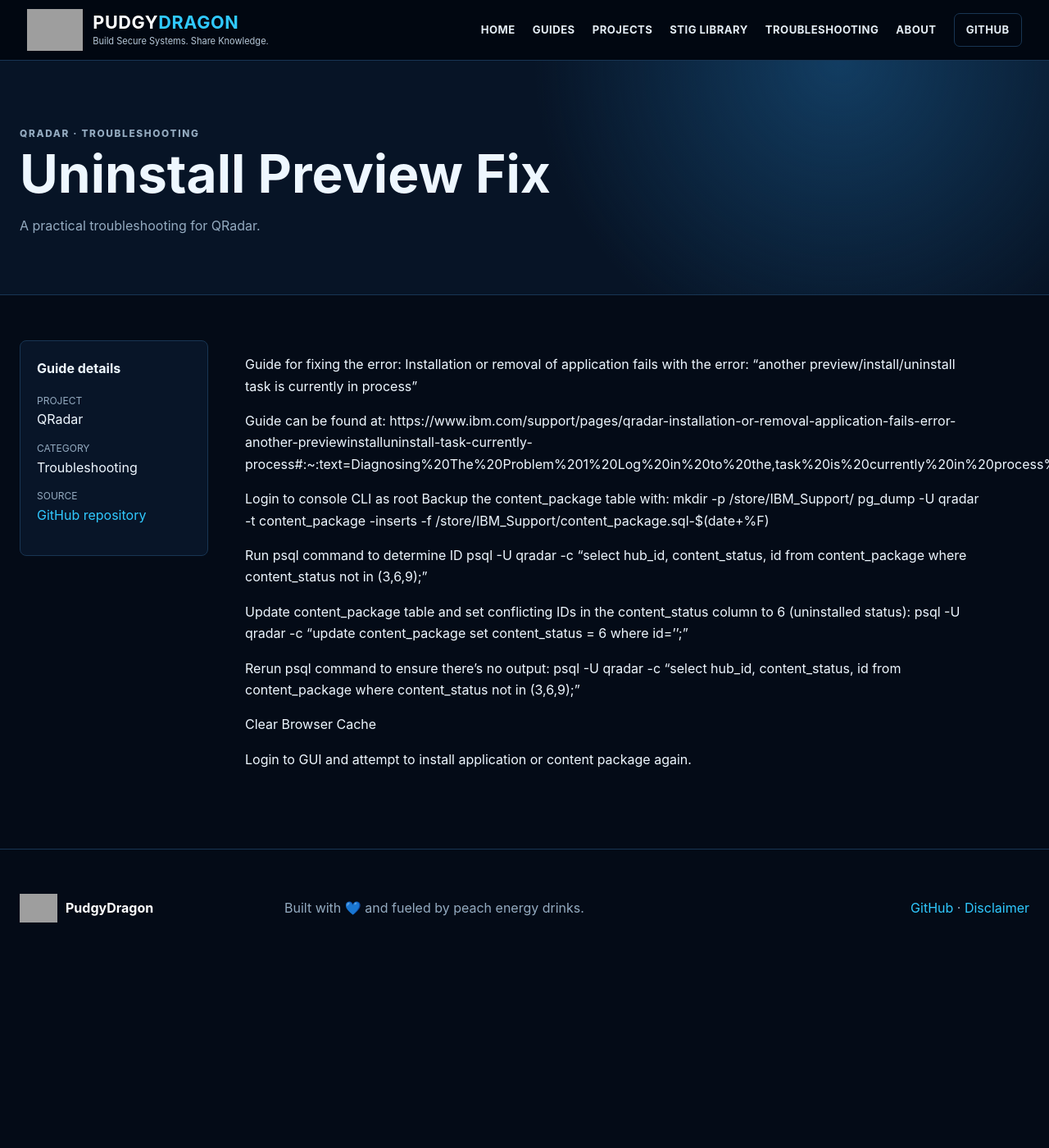
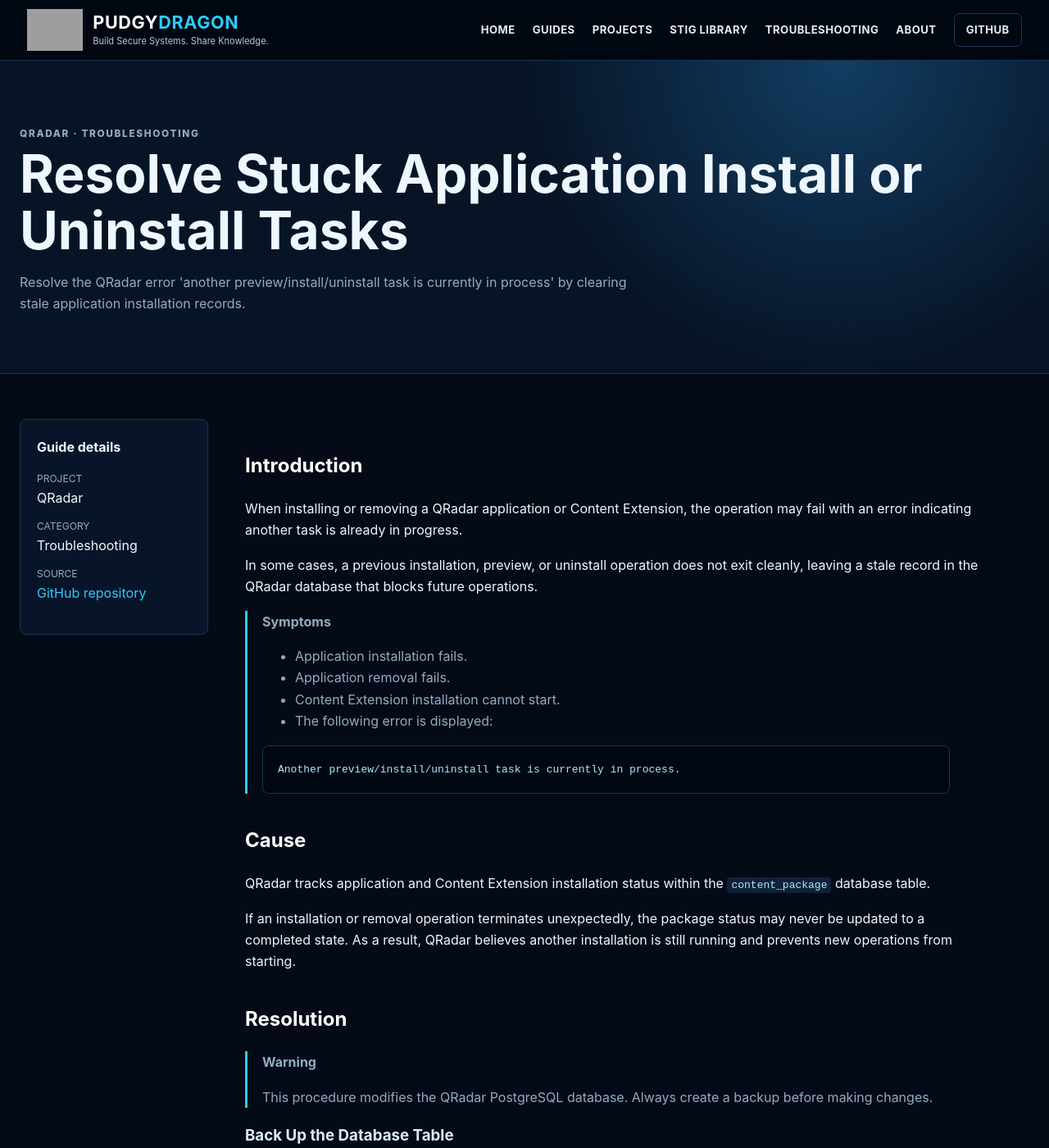
Before and after one commit to PudgyDragon/pudgydragon.github.io, a Jekyll site: the page built from _guides/qradar-troubleshooting-uninstall-preview-fix.md, in a window 1280 px wide and 1400 px high. Shown: the whole window at 82% size. Built offline with Jekyll 4.4.1, drawn with Linux system fonts in a browser that asks for light colours; some of the changed text lies outside the part shown; grey boxes are pictures that could not be loaded.

Commit message:
Update qradar-troubleshooting-uninstall-preview-fix.md

````diff
--- a/_guides/qradar-troubleshooting-uninstall-preview-fix.md
+++ b/_guides/qradar-troubleshooting-uninstall-preview-fix.md
@@ -1,31 +1,124 @@
 ---
-title: "Uninstall Preview Fix"
+title: "Resolve Stuck Application Install or Uninstall Tasks"
 project: "QRadar"
 category: "Troubleshooting"
-description: "A practical troubleshooting for QRadar."
+description: "Resolve the QRadar error 'another preview/install/uninstall task is currently in process' by clearing stale application installation records."
 source_url: "https://github.com/PudgyDragon/QRadar/blob/main/Troubleshooting/Uninstall%20Preview%20Fix"
 ---
 
-Guide for fixing the error: Installation or removal of application fails with the error:
-"another preview/install/uninstall task is currently in process"
+## Introduction
 
-Guide can be found at:
-https://www.ibm.com/support/pages/qradar-installation-or-removal-application-fails-error-another-previewinstalluninstall-task-currently-process#:~:text=Diagnosing%20The%20Problem%201%20Log%20in%20to%20the,task%20is%20currently%20in%20process%20%22%20shows%20up.
+When installing or removing a QRadar application or Content Extension, the operation may fail with an error indicating another task is already in progress.
 
-Login to console CLI as root
-Backup the content_package table with:
-mkdir -p /store/IBM_Support/
-pg_dump -U qradar -t content_package -inserts -f /store/IBM_Support/content_package.sql-$(date+%F)
+In some cases, a previous installation, preview, or uninstall operation does not exit cleanly, leaving a stale record in the QRadar database that blocks future operations.
 
-Run psql command to determine ID
-psql -U qradar -c “select hub_id, content_status, id from content_package where content_status not in (3,6,9);”
+> **Symptoms**
+>
+> - Application installation fails.
+> - Application removal fails.
+> - Content Extension installation cannot start.
+> - The following error is displayed:
+>
+> ```text
+> Another preview/install/uninstall task is currently in process.
+> ```
 
-Update content_package table and set conflicting IDs in the content_status column to 6 (uninstalled status):
-psql -U qradar -c “update content_package set content_status = 6 where id=’<ID>’;”
+## Cause
 
-Rerun psql command to ensure there's no output:
-psql -U qradar -c “select hub_id, content_status, id from content_package where content_status not in (3,6,9);”
+QRadar tracks application and Content Extension installation status within the `content_package` database table.
 
-Clear Browser Cache
+If an installation or removal operation terminates unexpectedly, the package status may never be updated to a completed state. As a result, QRadar believes another installation is still running and prevents new operations from starting.
 
-Login to GUI and attempt to install application or content package again.
+## Resolution
+
+> **Warning**
+>
+> This procedure modifies the QRadar PostgreSQL database. Always create a backup before making changes.
+
+### Back Up the Database Table
+
+Log in to the QRadar Console as the `root` user.
+
+Create a directory to store the backup.
+
+```bash
+mkdir -p /store/IBM_Support
+```
+
+Back up the `content_package` table.
+
+```bash
+pg_dump -U qradar -t content_package --inserts \
+-f /store/IBM_Support/content_package.sql-$(date +%F)
+```
+
+### Identify Stuck Content Packages
+
+Query the database for packages that are not in a completed state.
+
+```bash
+psql -U qradar -c \
+"SELECT hub_id, content_status, id
+FROM content_package
+WHERE content_status NOT IN (3,6,9);"
+```
+
+Review the output and identify the package ID that is preventing additional operations.
+
+### Mark the Package as Uninstalled
+
+Update the package status to **6 (Uninstalled)**.
+
+```bash
+psql -U qradar -c \
+"UPDATE content_package
+SET content_status = 6
+WHERE id='<ID>';"
+```
+
+Replace `<ID>` with the package ID identified in the previous step.
+
+### Verify the Database
+
+Run the query again.
+
+```bash
+psql -U qradar -c \
+"SELECT hub_id, content_status, id
+FROM content_package
+WHERE content_status NOT IN (3,6,9);"
+```
+
+The query should return no results.
+
+### Retry the Installation
+
+Clear your browser cache.
+
+Log back in to the QRadar web interface and retry the application or Content Extension installation.
+
+> **Field Note**
+>
+> Clearing the browser cache helps ensure the user interface reflects the updated package status after the database change.
+
+## Verification
+
+Verify the following:
+
+- The `content_package` query returns no pending installation records.
+- Applications can be installed successfully.
+- Applications can be removed successfully.
+- Content Extensions install without reporting another operation is already in progress.
+
+## If the Problem Persists
+
+If the error continues:
+
+- Verify no other package IDs remain in a pending state.
+- Confirm the database update completed successfully.
+- Review the App Framework and QRadar logs for additional errors.
+- If multiple package records are affected, investigate why installation tasks are not completing normally before modifying additional database entries.
+
+## Additional Resources
+
+- IBM Support: Installation or removal of an application fails with the error *"another preview/install/uninstall task is currently in process"*
````
